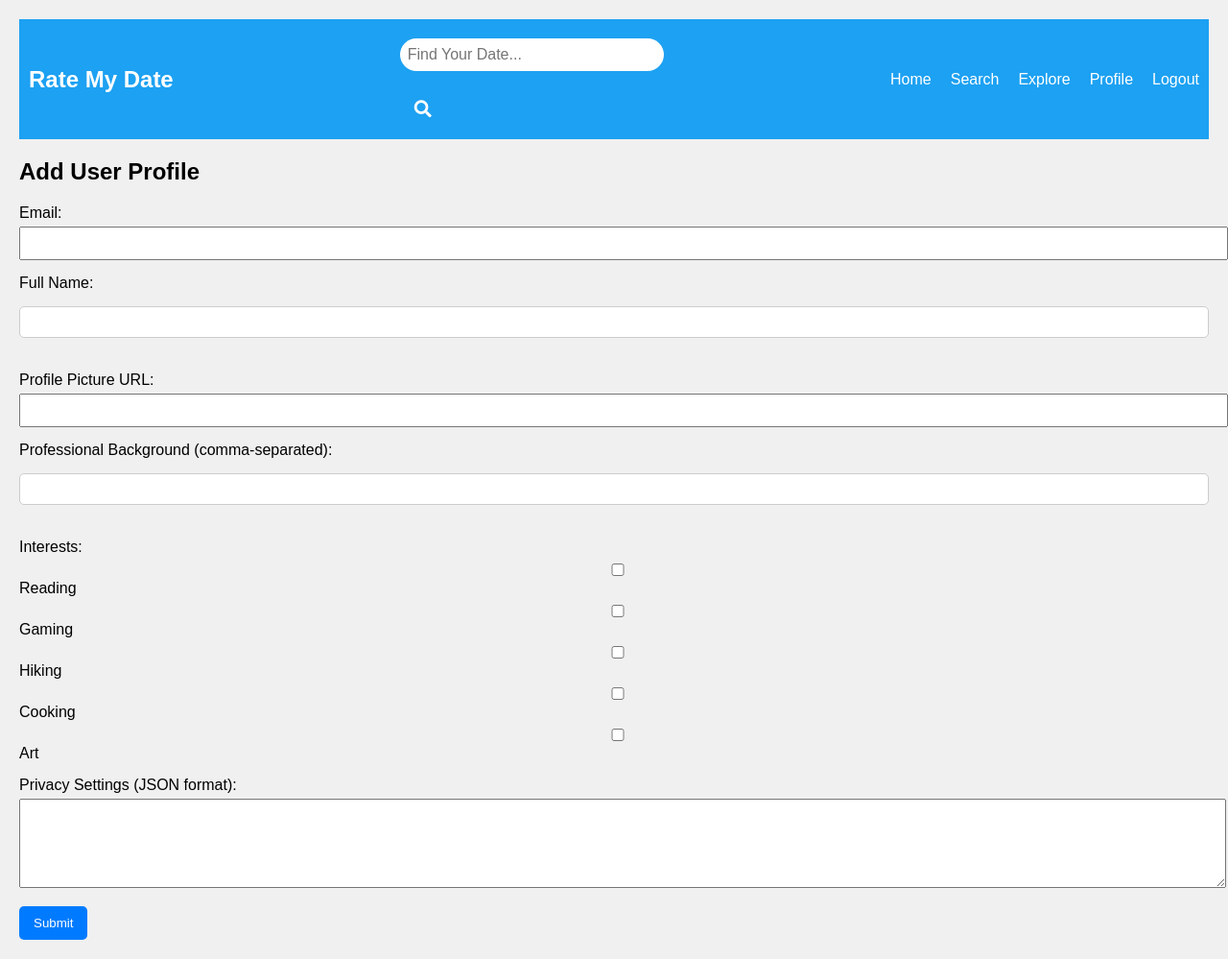
After one commit to princejunior/rate-my-date-fb, a Django app: page /add_user_profile/ in a window 1280 px wide. The commit adds this page. Shown: the whole page at 96% size. Run offline with Django 5.2, Linux system fonts and the light colour scheme; a user stored in the database is signed in.

Commit message:
added new files

```diff
--- a/rmd/rmd_config/urls.py
+++ b/rmd/rmd_config/urls.py
@@ -20,4 +20,7 @@ from django.urls import path, include
 urlpatterns = [
     path('', include('rmd_web.urls')),
     path('admin/', admin.site.urls),
+    # path('accounts/', include('rmd_web.urls')),
+    path('accounts/', include('allauth.urls')),
+
 ]
--- a/rmd/rmd_web/admin.py
+++ b/rmd/rmd_web/admin.py
@@ -1,7 +1,8 @@
 from django.contrib import admin
-from .models import Person, Post, Comment, User
+from .models import Person, Post, Comment, User,UserProfile
 # Register your models here.
 admin.site.register(User)
+admin.site.register(UserProfile)
 admin.site.register(Person)
 admin.site.register(Post)
 admin.site.register(Comment)
--- a/rmd/rmd_web/forms.py
+++ b/rmd/rmd_web/forms.py
@@ -1,6 +1,7 @@
 from django import forms
 from django.contrib.auth.forms import UserCreationForm
 from .models import User, Review, Post, Comment, Person
+import json
 
 # -----------------------------------
 # Authentication Forms
@@ -30,6 +31,29 @@ class UserLoginForm(forms.Form):
     email = forms.EmailField()
     password = forms.CharField(widget=forms.PasswordInput)
 
+class UserProfileForm(forms.Form):
+    email = forms.EmailField(label='Email', required=True)
+    full_name = forms.CharField(label='Full Name', max_length=255, required=True)
+    profile_picture = forms.URLField(label='Profile Picture URL', required=False)
+    professional_background = forms.CharField(label='Professional Background', widget=forms.Textarea, required=False)
+
+    # Interests are handled separately as checkboxes in the template, so they're not explicitly defined here
+
+    privacy_settings = forms.CharField(label='Privacy Settings', widget=forms.Textarea, required=False,
+                                       help_text='Enter privacy settings in JSON format.')
+
+    def clean_privacy_settings(self):
+        privacy = self.cleaned_data.get('privacy_settings')
+        try:
+            privacy_json = json.loads(privacy)
+        except json.JSONDecodeError:
+            raise forms.ValidationError('Invalid JSON format for privacy settings.')
+        return privacy_json
+
+    def clean(self):
+        cleaned_data = super().clean()
+        # Perform any additional custom validation here
+        return cleaned_data
 
 # -----------------------------------
 # Core Application Forms
--- a/rmd/rmd_web/templates/master.html
+++ b/rmd/rmd_web/templates/master.html
@@ -331,10 +331,14 @@
             {% comment %} <a href="/viewperson">Notifications</a> {% endcomment %}
             {% comment %} <a href="/viewperson">Notifications</a> {% endcomment %}
             <a href="/explore">Explore</a>
+            <a href="/profile">Profile</a>
             {% if user.is_authenticated %}
-                <a href="/user-logout">Logout</a>
+                <a href="/logout">Logout</a>
             {% else %}
-                <a href="/signup">Sign Up</a>
+                {% comment %} <a href="/signup">Sign Up</a> {% endcomment %}
+                <a href="/accounts/signup/google/">Sign Up</a>
+
+                <a href="/login">Log in </a>
             {% endif %}
 
         </div>
--- /dev/null
+++ b/rmd/rmd_web/templates/profile/add_user_profile.html
@@ -0,0 +1,89 @@
+{% extends "master.html" %}
+
+{% block title %}
+Add User Profile
+{% endblock %}
+
+
+{% block content %}
+    <style>
+        body { font-family: Arial, sans-serif; padding: 20px; }
+        .form-group { margin-bottom: 15px; }
+        label { display: block; margin-bottom: 5px; }
+        input, textarea { width: 100%; padding: 8px; }
+        button { padding: 10px 15px; background-color: #007bff; color: white; border: none; border-radius: 5px; cursor: pointer; }
+        button:hover { background-color: #0056b3; }
+    </style>
+
+    {% comment %} <h2>Add User Profile</h2>
+    <form method="post">
+        {% csrf_token %}
+        {{ form.as_p }}
+        <fieldset>
+            <legend>Interests</legend>
+            <label><input type="checkbox" name="interests" value="Reading"> Reading</label><br>
+            <label><input type="checkbox" name="interests" value="Gaming"> Gaming</label><br>
+            <!-- Add more interests as needed -->
+        </fieldset>
+        <button type="submit">Submit</button>
+    </form> {% endcomment %}
+
+    <h2>Add User Profile</h2>
+    <form id="userProfileForm">
+        <div class="form-group">
+            <label for="email">Email:</label>
+            <input type="email" id="email" name="email" required>
+        </div>
+        <div class="form-group">
+            <label for="fullName">Full Name:</label>
+            <input type="text" id="fullName" name="fullName" required>
+        </div>
+        <div class="form-group">
+            <label for="profilePicture">Profile Picture URL:</label>
+            <input type="url" id="profilePicture" name="profilePicture">
+        </div>
+        <div class="form-group">
+            <label for="professionalBackground">Professional Background (comma-separated):</label>
+            <input type="text" id="professionalBackground" name="professionalBackground">
+        </div>
+        <div class="form-group">
+            <label>Interests:</label>
+            <div>
+                <input type="checkbox" id="interestReading" name="interests" value="Reading">
+                <label for="interestReading">Reading</label>
+            </div>
+            <div>
+                <input type="checkbox" id="interestGaming" name="interests" value="Gaming">
+                <label for="interestGaming">Gaming</label>
+            </div>
+            <div>
+                <input type="checkbox" id="interestHiking" name="interests" value="Hiking">
+                <label for="interestHiking">Hiking</label>
+            </div>
+            <div>
+                <input type="checkbox" id="interestCooking" name="interests" value="Cooking">
+                <label for="interestCooking">Cooking</label>
+            </div>
+            <div>
+                <input type="checkbox" id="interestArt" name="interests" value="Art">
+                <label for="interestArt">Art</label>
+            </div>
+        </div>
+        <div class="form-group">
+            <label for="privacySettings">Privacy Settings (JSON format):</label>
+            <textarea id="privacySettings" name="privacySettings" rows="5"></textarea>
+        </div>
+        <button type="submit">Submit</button>
+    </form>
+
+    <script>
+        document.getElementById('userProfileForm').addEventListener('submit', function(event) {
+            event.preventDefault();
+            // Here you would normally fetch() to send the form data to your server
+            alert('Form submitted! Check the console for output.');
+            console.log("Form Data:", new FormData(event.target));
+            // Reset form after submission for demo purposes
+            event.target.reset();
+        });
+    </script>
+{% endblock %}
--- a/rmd/rmd_web/urls.py
+++ b/rmd/rmd_web/urls.py
@@ -10,7 +10,13 @@ urlpatterns = [
     path('login/', views.user_login, name='login'),  # User login
     path('logout/', views.user_logout, name='logout'),  # User logout
 
-    # People/Profile Management
+    # Profile Management
+    path('add_user_profile/', views.add_user_profile, name='add_user_profile'),  # Create a new person profile UI
+    path('edit_profile/', views.edit_user_profile, name='edit_user_profile_w'),  # Create a new person profile UI
+    path('profile/edit/<str:user_email>/', views.edit_user_profile, name='edit_user_profile'),
+    path('profile/', views.user_profile, name='user_profile_w'),  # Create a new person profile UI
+    path('profile/<str:user_email>/', views.user_profile, name='user_profile'),
+     # People
     path('person/', views.createNewPerson, name='createnewperson'),  # Create a new person profile UI
     path('create_person/', views.create_person, name='create_person'),  # Create a new person profile backend
     path('search/', views.search_person, name='searchperson'),  # Search for persons
@@ -21,4 +27,9 @@ urlpatterns = [
     # Posts and Comments
     path('create_post/<str:person_id>/', views.create_post, name='create_post'),  # Create a post for a person
     path('add_comment/', views.add_comment, name='add_comment'),  # Add a comment to a post
+
+    # GOOGLE
+    path('accounts/signup/google/', views.google_signup, name='google_signup'),
+    # path('accounts/profile/', views.profile, name="profile"),
+    # path('accounts/other/', views.other, name="other"),
 ]
--- a/rmd/rmd_web/views.py
+++ b/rmd/rmd_web/views.py
@@ -6,12 +6,25 @@ from django.db.models import Q
 from django.utils import timezone
 from django.contrib import messages
 from datetime import datetime
+# GOOGLE
 from google.cloud.firestore_v1 import SERVER_TIMESTAMP
-from firebase_admin import firestore
+from firebase_admin import firestore, storage
+from allauth.account.signals import user_signed_up
+from django.dispatch import receiver
 
 # Import your models and forms
 from .models import User, Person, Post, Comment
-from .forms import SignUpForm, UserLoginForm, ReviewForm, PostForm, PersonForm
+from .forms import SignUpForm, UserLoginForm, ReviewForm, PostForm, PersonForm, UserProfileForm
+
+def google_signup(request):
+    # Redirects the user to the Google login page provided by django-allauth
+    return redirect('/accounts/google/login/')
+
+@receiver(user_signed_up)
+def after_user_signed_up(request, user, **kwargs):
+    # Perform your custom actions here
+    # For example, create a UserProfile instance for the new user
+    pass
 
 # AUTHENTICATION
 def signup(request):
@@ -64,6 +77,65 @@ def user_logout(request):
     return redirect('login')
 
 # Profile and People Management
+@login_required
+def add_user_profile(request):
+    if request.method == 'POST':
+        form = UserProfileForm(request.POST, request.FILES)
+        if form.is_valid():
+            # Assuming you have initialized Firebase Admin SDK earlier in your project
+            user_profile_data = form.cleaned_data
+
+            # Handle the uploaded image file
+            profile_picture = request.FILES.get('profile_picture')
+            if profile_picture:
+                # Construct a unique filename, could use the user's email or other unique identifier
+                filename = f"profile_pictures/{user_profile_data['email']}_{profile_picture.name}"
+                # Create a reference to the uploaded file in Firebase Storage
+                blob = storage.bucket().blob(filename)
+                blob.upload_from_string(
+                    profile_picture.read(),
+                    content_type=profile_picture.content_type
+                )
+                blob.make_public()
+                user_profile_data['profile_picture'] = blob.public_url
+
+            # Extract interests and handle other form data for Firebase saving logic here
+            print(user_profile_data)  # Placeholder for further Firebase logic
+
+            return redirect('success_url')  # Redirect to a success page
+    else:
+        form = UserProfileForm()
+    return render(request, 'profile/add_user_profile.html', {'form': form})
+
+def user_profile(request, user_email):
+    db = firestore.client()
+    user_profile_doc = db.collection('user_profiles').document(user_email).get()
+    if user_profile_doc.exists:
+        user_profile_data = user_profile_doc.to_dict()
+        return render(request, 'profile/user_profile.html', {'profile': user_profile_data})
+    else:
+        return render(request, 'profile/user_profile.html', {'error': 'User profile not found'})
+
+@login_required
+def edit_user_profile(request, user_email):
+    db = firestore.client()
+    document_reference = db.collection('user_profiles').document(user_email)
+
+    if request.method == 'POST':
+        form = UserProfileForm(request.POST, request.FILES)
+        if form.is_valid():
+            profile_data = form.cleaned_data
+            # Assume profile_picture handling and interests are included in form.cleaned_data
+            document_reference.update(profile_data)
+            return redirect('profile_view', user_email=user_email)  # Redirect to the profile view
+    else:
+        doc = document_reference.get()
+        if doc.exists:
+            form = UserProfileForm(initial=doc.to_dict())  # Pre-populate form with existing data
+        else:
+            form = UserProfileForm()  # Empty form if document does not exist
+
+    return render(request, 'profiles/edit_profile.html', {'form': form, 'user_email': user_email})
 
 # Create a new person profile. Only accessible to logged-in users.
 @login_required
@@ -98,7 +170,7 @@ def create_person(request):
     else:
         form = PersonForm()
 
-    return render(request, 'pages/create_person.html', {'form': form, 'current_date': timezone.now().strftime('%Y-%m-%d')})
+    return render(request, 'create/create_person.html', {'form': form, 'current_date': timezone.now().strftime('%Y-%m-%d')})
 
 # def create_person(request):
 #     if request.method == 'POST':
@@ -255,7 +327,7 @@ def createNewPerson(request):
     context = {
         'user': request.user  # Pass the user object to the context
     }
-    return render(request, 'pages/creat_person.html', context=context)
+    return render(request, 'create/create_person.html', context=context)
 
 # Create a new post associated with a person profile. Requires login.
 @login_required
@@ -273,7 +345,7 @@ def create_post(request, person_id):
             return redirect('view_person', person_id=person_id)
     else:
         form = PostForm()
-    return render(request, 'pages/create_post.html', {'form': form})
+    return render(request, 'create/create_post.html', {'form': form})
 
 # Add a comment to a post. Requires login.
 @login_required
```
Also changed, not shown: rmd/rmd_config/settings.py (+39 -0 lines), rmd/rmd_web/models.py (+12 -0 lines), rmd/rmd_web/static/functions/fire.py (added, +15 -0 lines), rmd/rmd_web/templates/auth/google_auth.html (added, +13 -0 lines), rmd/rmd_web/templates/profile/edit_profile.html (added, +15 -0 lines), rmd/rmd_web/templates/profile/user_profile.html (added, +28 -0 lines), rmd/db.sqlite3, rmd/rmd_web/migrations/0005_userprofile.py (added), rmd/rmd_web/templates/create/create_comment.html (renamed from rmd/rmd_web/templates/pages/create_comment.html), rmd/rmd_web/templates/create/create_person.html (renamed from rmd/rmd_web/templates/pages/create_person.html), rmd/rmd_web/templates/create/create_post.html (renamed from rmd/rmd_web/templates/pages/create_post.html).
